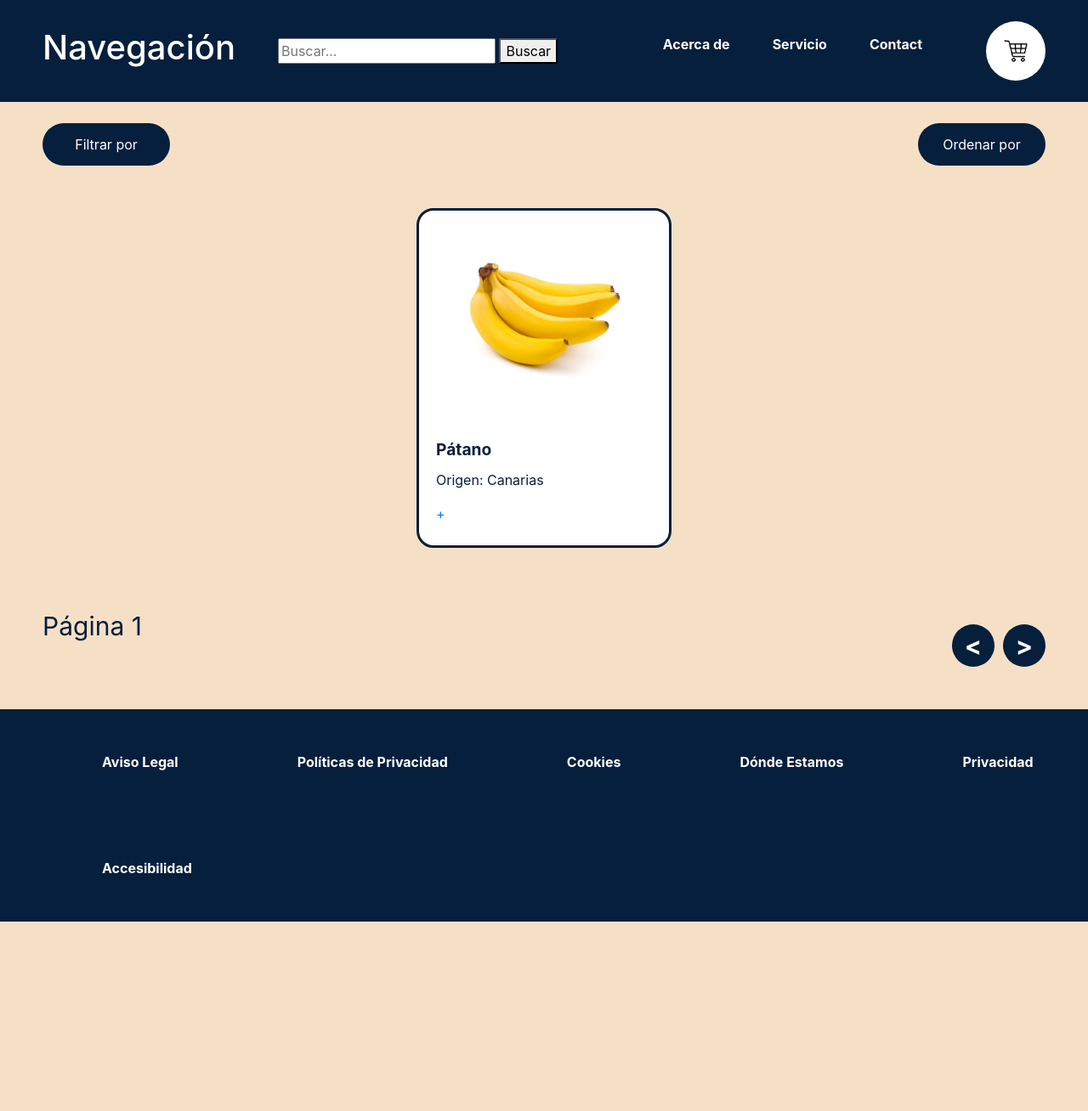
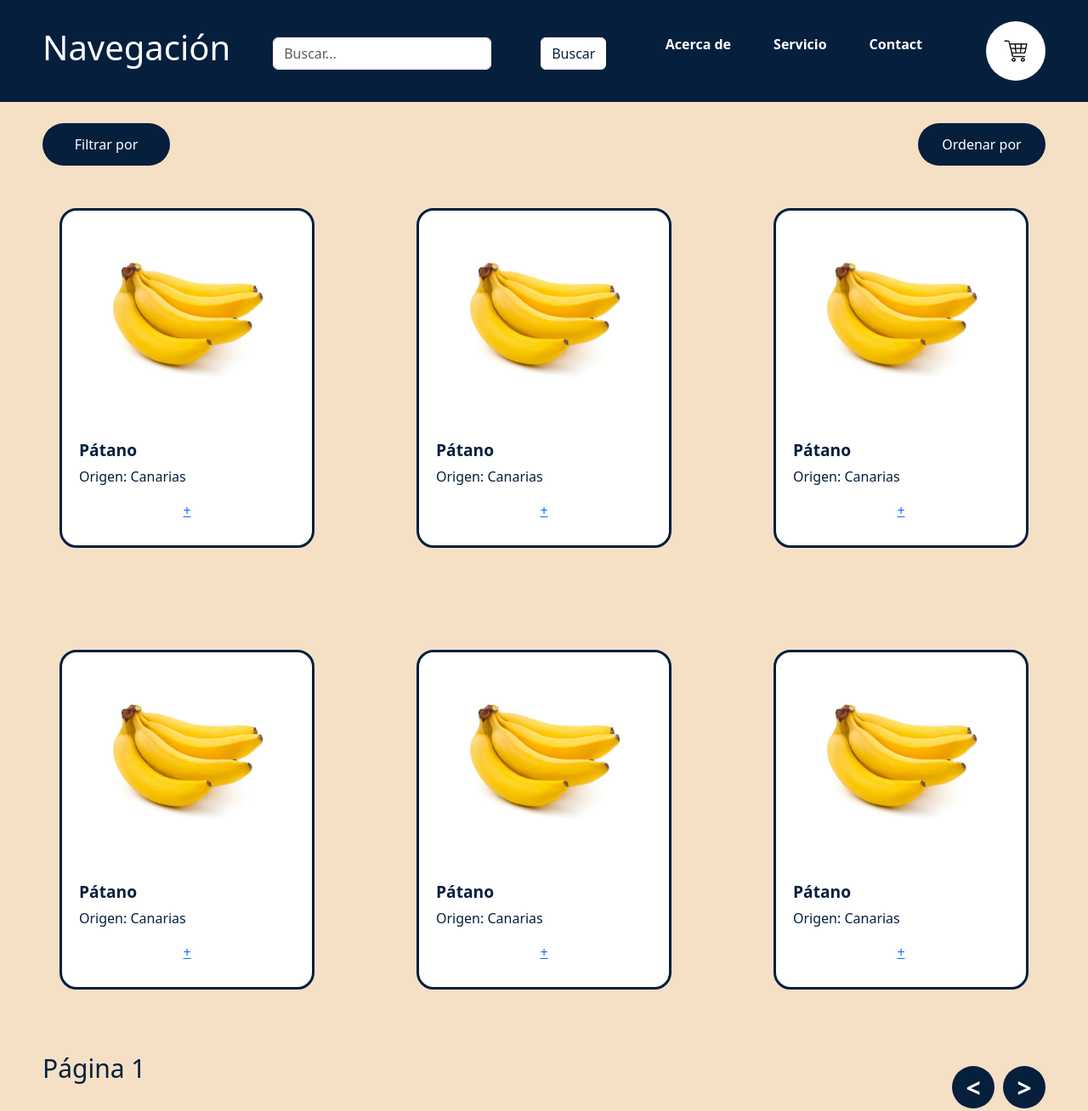
Before and after one commit to carmelogm/DOR, a plain HTML site: page Mockup Bootstrap/index.html in a window 1280 px wide. Shown: the top 1308 px of the page at 85% size. Before the commit the page ends 1085 px from the top, so only its background shows below. Drawn offline with nearby package versions, Linux system fonts and the light colour scheme.

Commit message:
Bootstrap

```diff
--- a/Mockup Bootstrap/index.html
+++ b/Mockup Bootstrap/index.html
@@ -23,9 +23,15 @@
       <h1 class="Nav">Navegación</h1>
 
       <div class="cajabuscar">
-        <form method="get" id="buscarform">
-          <input type="text" id="s" placeholder="Buscar..." />
-          <button type="submit">Buscar</button>
+        <form class="d-flex" role="search" method="get" id="buscarform">
+          <input
+            class="form-control me-2"
+            type="search"
+            id="s"
+            placeholder="Buscar..."
+            aria-label="Buscar"
+          />
+          <button class="btn btn-light" type="submit">Buscar</button>
         </form>
       </div>
 
@@ -47,9 +53,54 @@
       <section class="card" style="max-width: 320px">
         <img src="platano.jpg" class="card-img-top" alt="..." />
         <div class="card-body">
-          <h2 class="card-title">Pátano</h4>
+          <h2 class="card-title">Pátano</h2>
           <p class="card-text">Origen: Canarias</p>
-          <a href="#" class="btn-solid-card theme-primary">+</a>
+          <a href="#" class="btn-solid btn-navy">+</a>
+        </div>
+      </section>
+
+      <section class="card" style="max-width: 320px">
+        <img src="platano.jpg" class="card-img-top" alt="..." />
+        <div class="card-body">
+          <h2 class="card-title">Pátano</h2>
+          <p class="card-text">Origen: Canarias</p>
+          <a href="#" class="btn-solid btn-navy">+</a>
+        </div>
+      </section>
+
+      <section class="card" style="max-width: 320px">
+        <img src="platano.jpg" class="card-img-top" alt="..." />
+        <div class="card-body">
+          <h2 class="card-title">Pátano</h2>
+          <p class="card-text">Origen: Canarias</p>
+          <a href="#" class="btn-solid btn-navy">+</a>
+        </div>
+      </section>
+
+      <section class="card" style="max-width: 320px">
+        <img src="platano.jpg" class="card-img-top" alt="..." />
+        <div class="card-body">
+          <h2 class="card-title">Pátano</h2>
+          <p class="card-text">Origen: Canarias</p>
+          <a href="#" class="btn-solid btn-navy">+</a>
+        </div>
+      </section>
+
+      <section class="card" style="max-width: 320px">
+        <img src="platano.jpg" class="card-img-top" alt="..." />
+        <div class="card-body">
+          <h2 class="card-title">Pátano</h2>
+          <p class="card-text">Origen: Canarias</p>
+          <a href="#" class="btn-solid btn-navy">+</a>
+        </div>
+      </section>
+
+      <section class="card" style="max-width: 320px">
+        <img src="platano.jpg" class="card-img-top" alt="..." />
+        <div class="card-body">
+          <h2 class="card-title">Pátano</h2>
+          <p class="card-text">Origen: Canarias</p>
+          <a href="#" class="btn-solid btn-navy">+</a>
         </div>
       </section>
     </div>
--- a/Mockup Bootstrap/style.css
+++ b/Mockup Bootstrap/style.css
@@ -21,9 +21,13 @@ body {
   margin-left: 50px;
 }
 
-.cajabuscar {
-  display: flex;
+#buscarform .form-control,
+#buscarform .btn {
+  background-color: #ffffff;
+  border-color: #ffffff;
+  color: #051f3d;
   margin-left: 50px;
+  margin-top: 5px;
 }
 
 .acercade {
@@ -134,6 +138,22 @@ body {
   color: #051f3d;
 }
 
+.btn-solid{
+  --bs-btn-color: #ffffff;
+  --bs-btn-bg: #051f3d;
+  --bs-btn-border-color: #051f3d;
+  --bs-btn-hover-color: #ffffff;
+  --bs-btn-hover-bg: #082f5c;
+  --bs-btn-hover-border-color: #072952;
+  --bs-btn-active-color: #ffffff;
+  --bs-btn-active-bg: #031429;
+  --bs-btn-active-border-color: #020f1f;
+  text-align: center;
+  align-items: center;
+  justify-content: center;
+  display: flex;
+}
+
 .sumar {
   display: flex;
   background-color: #051f3d;
```
